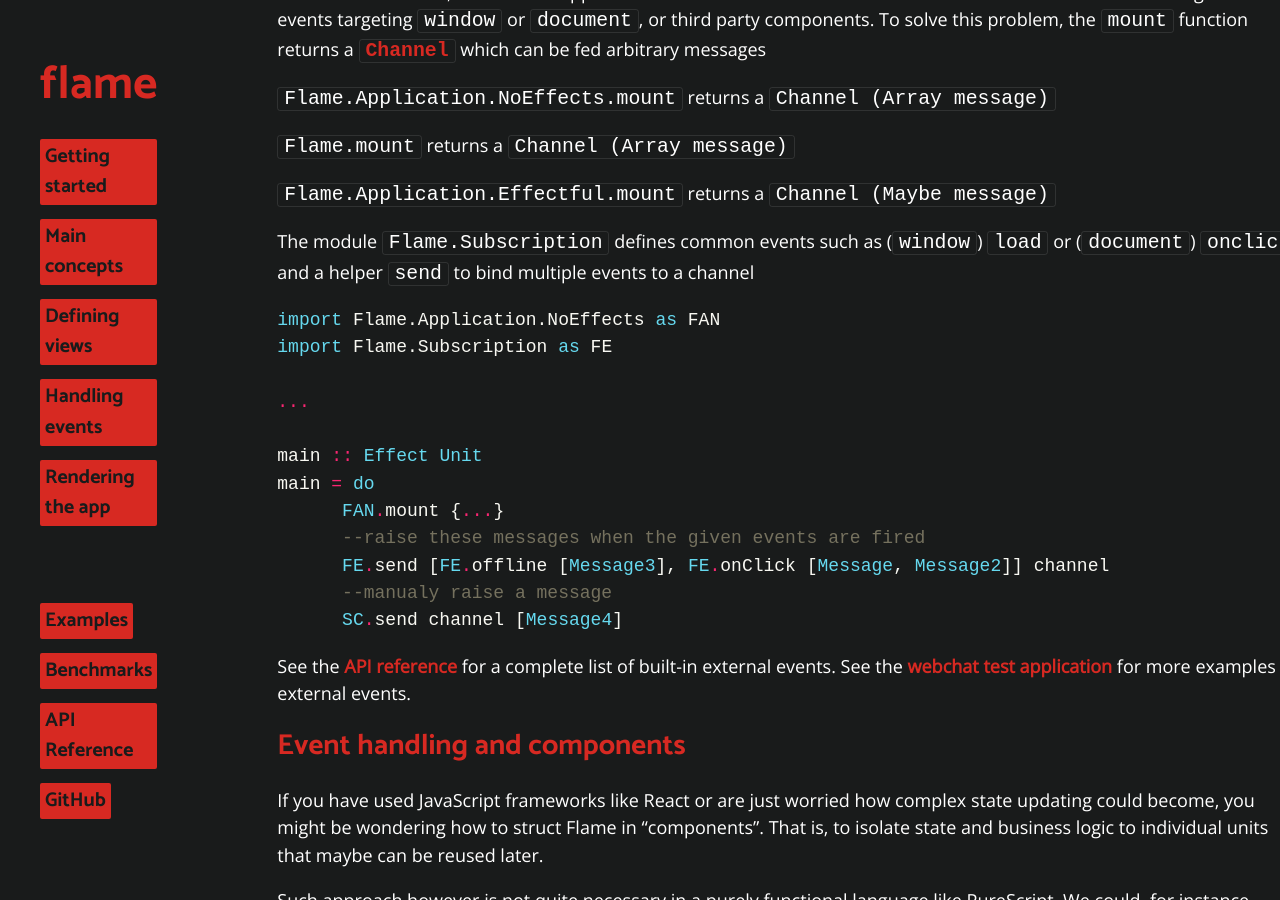
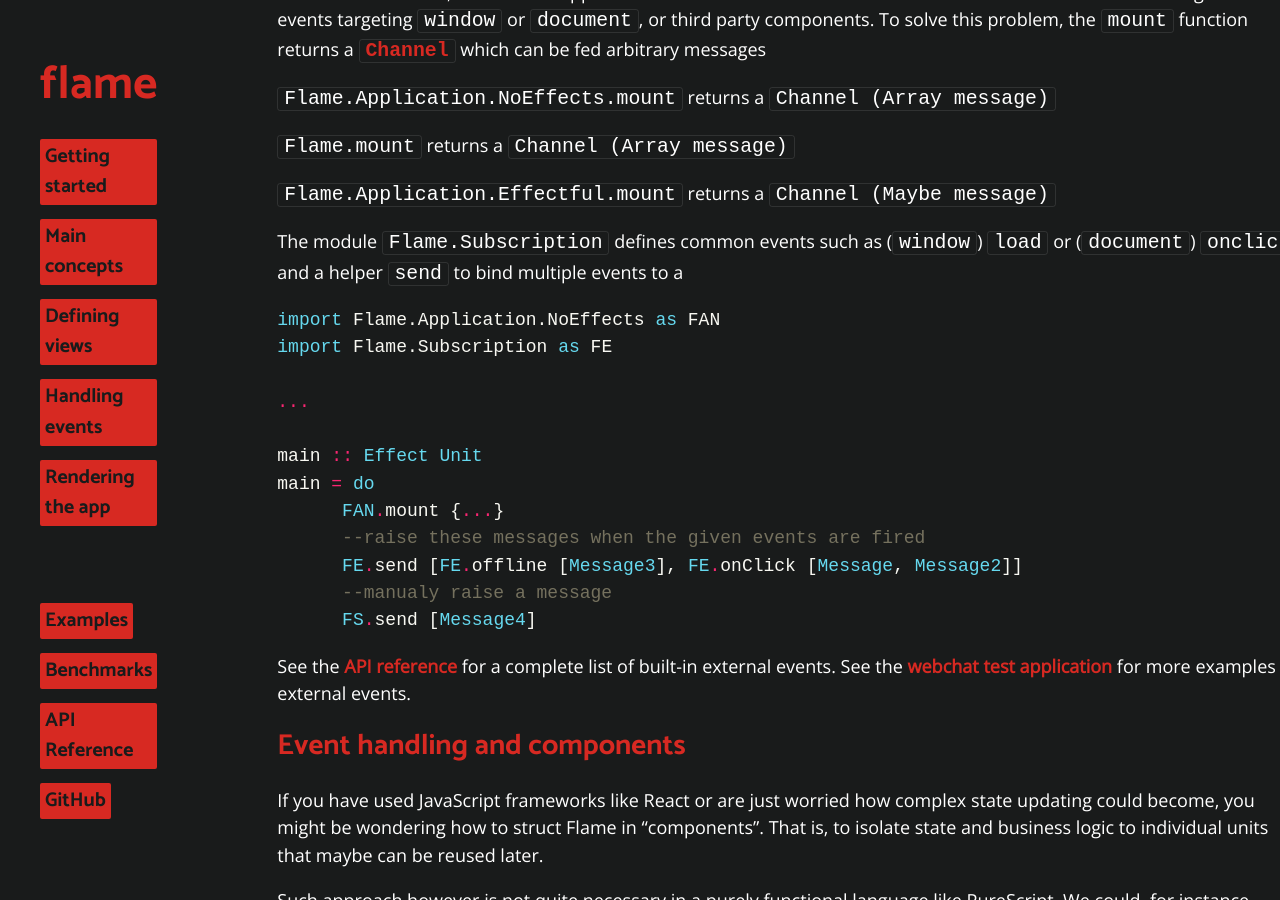
Before and after one commit to easafe/purescript-flame, a Jekyll site: the page built from docs/events.md, in a window 1280 px wide and 900 px high, scrolled down 5804 px. Built offline with Jekyll 4.4.1, drawn with Linux system fonts in a browser that asks for light colours.

````diff
--- a/docs/events.md
+++ b/docs/events.md
@@ -219,7 +219,7 @@ More often than not, a real world application needs to handle events that don't
 
 `Flame.Application.Effectful.mount` returns a `Channel (Maybe message)`
 
-The module `Flame.Subscription` defines common events such as (`window`) `load` or (`document`) `onclick` and a helper `send` to bind multiple events to a channel
+The module `Flame.Subscription` defines common events such as (`window`) `load` or (`document`) `onclick` and a helper `send` to bind multiple events to a
 
 ```haskell
 import Flame.Application.NoEffects as FAN
@@ -231,9 +231,9 @@ main :: Effect Unit
 main = do
       FAN.mount {...}
       --raise these messages when the given events are fired
-      FE.send [FE.offline [Message3], FE.onClick [Message, Message2]] channel
+      FE.send [FE.offline [Message3], FE.onClick [Message, Message2]]
       --manualy raise a message
-      SC.send channel [Message4]
+      FS.send [Message4]
 ```
 
 See the [API reference](https://pursuit.purescript.org/packages/purescript-flame) for a complete list of built-in external events. See the [webchat test application](https://github.com/easafe/purescript-flame/tree/master/examples/Webchat) for more examples of external events.
````
Also changed, not shown: docs/concepts.md (+1 -1 lines), README.md, 14 other files.
